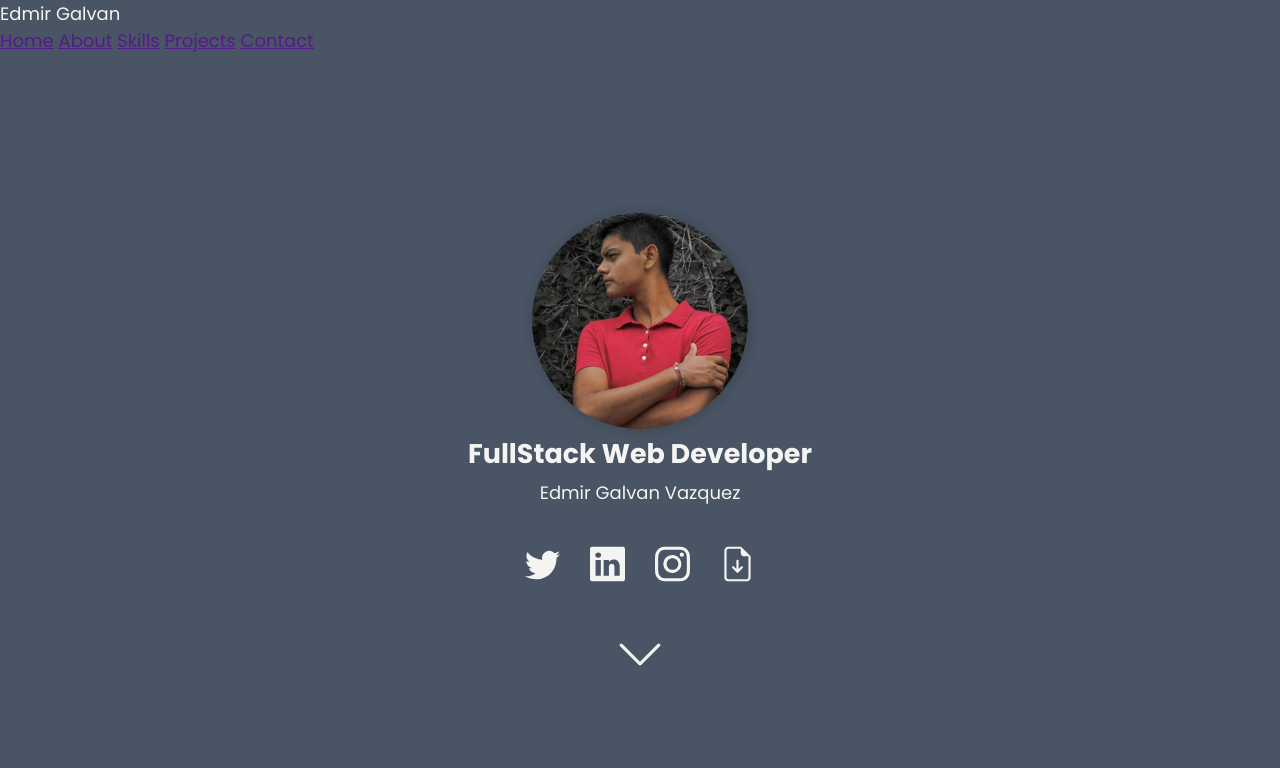
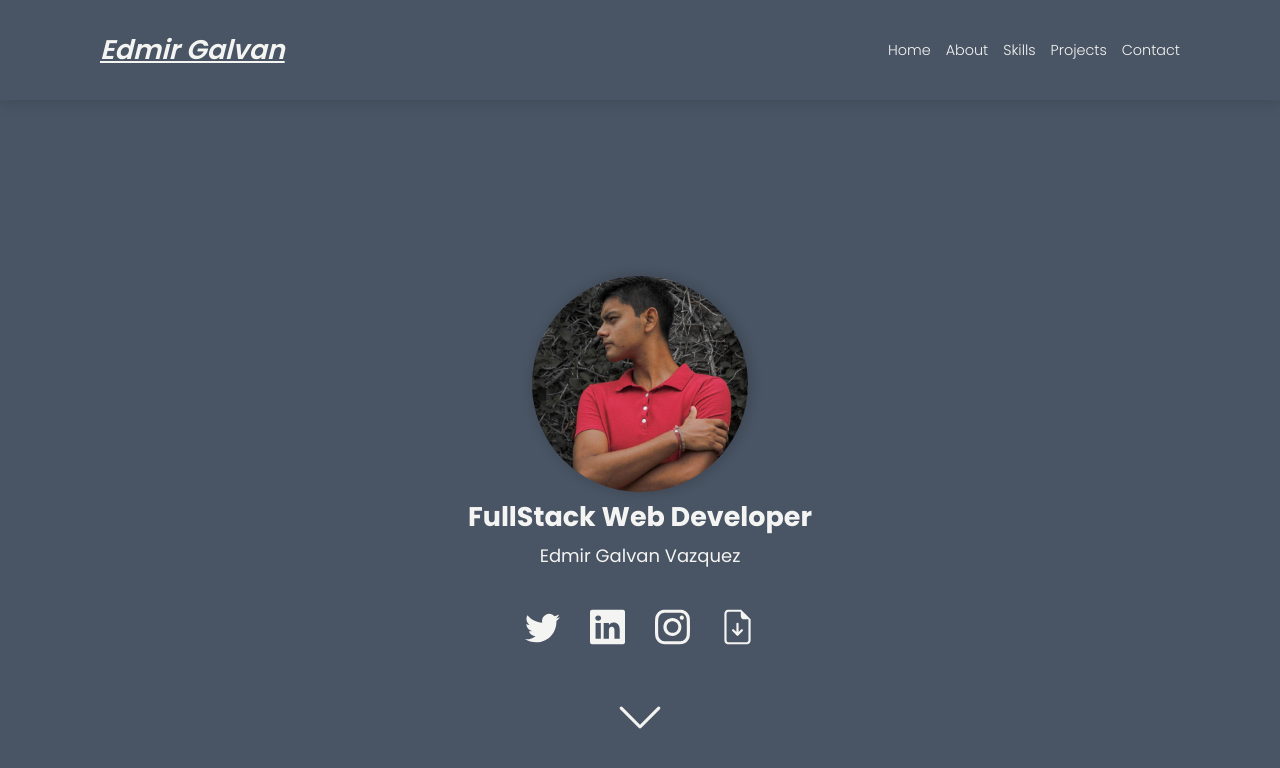
Before and after one commit to edmirgalvan01/portfolio, a plain HTML site: page index.html in a window 1280 px wide. Drawn offline with Linux system fonts and the light colour scheme.

Commit message:
Se dieron estilos al header

```diff
--- a/index.html
+++ b/index.html
@@ -15,7 +15,7 @@
 
 <body>
     <header>
-        <p class="logo">Edmir Galvan</p>
+        <a href="#" class="logo">Edmir Galvan</a>
         <div class="header--navbar">
             <a href="" class="header--navbar__item">Home</a>
             <a href="" class="header--navbar__item">About</a>
--- a/styles.css
+++ b/styles.css
@@ -14,7 +14,7 @@ html {
    --color-second: #e8e8e8;
    --color-third: #bbbfca;
    --color-fourth: #495464;
-   --font-title: 1.8rem;
+   --font-title: 1.5rem;
    --font-subtitle: 1.4rem;
    --font-text: 1rem;
 }
@@ -38,12 +38,34 @@ header {
    height: 100px;
    background-color: var(--color-fourth);
    box-shadow: 0px 2px 15px rgba(0, 0, 0, 0.13);
+   display: flex;
+   justify-content: space-between;
+   padding: 20px 100px;
+   align-items: center;
+   position: fixed;
+   top: 0;
+}
+.logo {
+   font-size: var(--font-title);
+   font-weight: 600;
+   font-style: italic;
+   color: var(--color-first);
+}
+.header--navbar {
+   display: flex;
+   gap: 15px;
+}
+.header--navbar__item {
+   color: var(--color-first);
+   text-decoration: none;
+   font-weight: 300;
+   font-size: 0.8rem;
 }
 /* HEADER */
 
 /* HOME */
 main .home {
-   height: calc(100vh - 100px);
+   justify-content: flex-end;
 }
 .home--presentation {
    display: flex;
```
